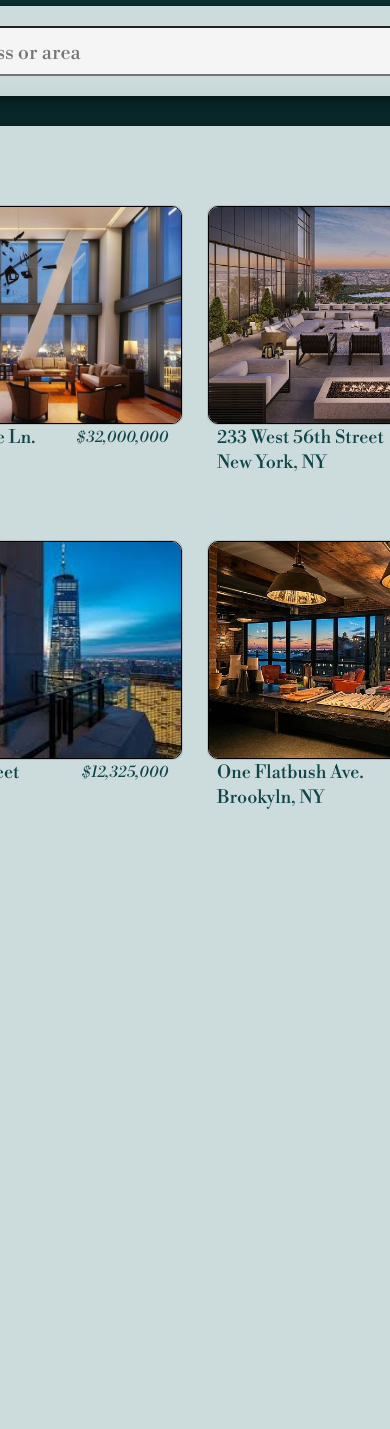
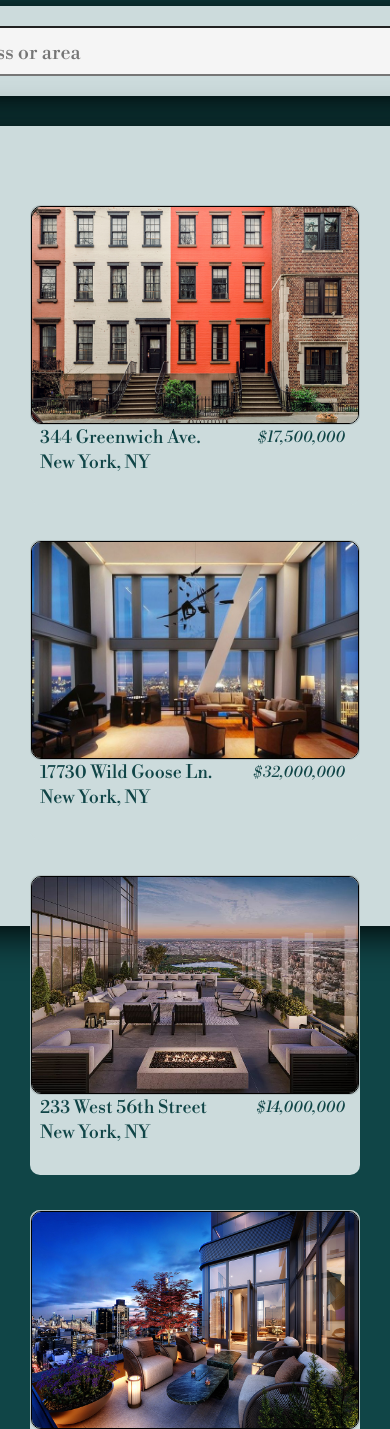
Before and after one commit to Dan-teaa/CISC330-Submission, a PHP site: page /jpRealestate.html in a window 390 px wide; the page is wider, and only the part inside the window is pictured. Shown: the part 969-2398 px from the top of that part. Before the commit the page ends 1778 px from the top of that part, so only its background shows below. Run offline with PHP 8.4, Linux system fonts and the light colour scheme; some web fonts are replaced.

Commit message:
addressed the media query issue

```diff
--- a/homework-2/fictionalBusiness/jpRealestate.css
+++ b/homework-2/fictionalBusiness/jpRealestate.css
@@ -290,10 +290,11 @@ button.btn {
 
 }
 
+/* PROPERTY FLEX QUESTION */
 .propertiesFlex {
     display: flex;
     flex-wrap: wrap;
-    flex-direction: row;
+    flex-direction: column;
     /*border-width: 1px;
     border-style: solid;*/
     width: 1400px;
@@ -302,6 +303,12 @@ button.btn {
     margin-top: 10px;
 
 
+}
+
+@media screen and (min-width: 500px) {
+    .propertiesFlex {
+        flex-direction: row;
+    }
 }
 
 .Property {
--- a/homework-2/fictionalBusiness/jpRealestate.html
+++ b/homework-2/fictionalBusiness/jpRealestate.html
@@ -2,6 +2,7 @@
 <html>
     <head>
         <title> JP Realestate </title>
+        <meta name="viewport" content="width=device-width, initial-scale=1.0">
         <link rel="stylesheet" href="https://cdn.jsdelivr.net/npm/bootstrap@4.1.3/dist/css/bootstrap.min.css" integrity="sha384-MCw98/SFnGE8fJT3GXwEOngsV7Zt27NXFoaoApmYm81iuXoPkFOJwJ8ERdknLPMO" crossorigin="anonymous">
         <link href="jpRealestate.css" type="text/css" rel="stylesheet">
         <!-- Google Font (Libre Bodoni) -->
@@ -79,7 +80,7 @@
         <!-- PROP BOX // This flex box is to display the listings-->
         <div class="prop-box">
           <h3 class="propertiesHeader">Featured Properties</h3>
-          <div class="propertiesFlex">
+          <div class="propertiesFlex"> <!-- PROPERTY FLEX QUESTION-->
             <div class="Property">
               <div class="card">
                 <img src="images/card1.jpg">
```
